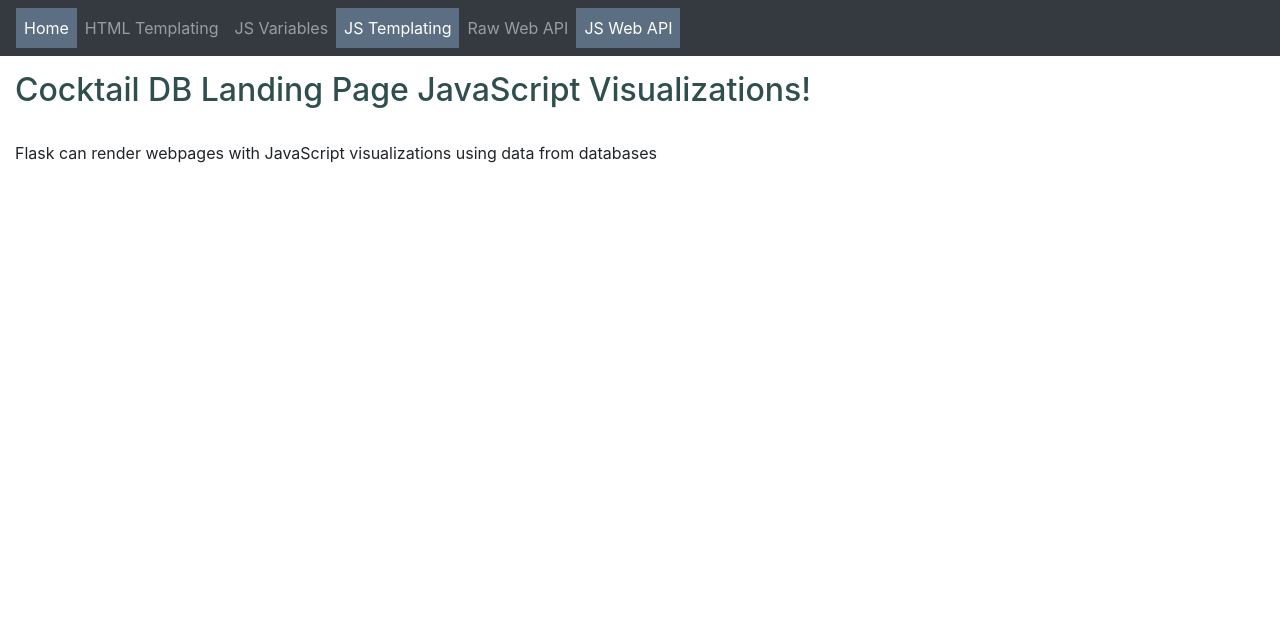
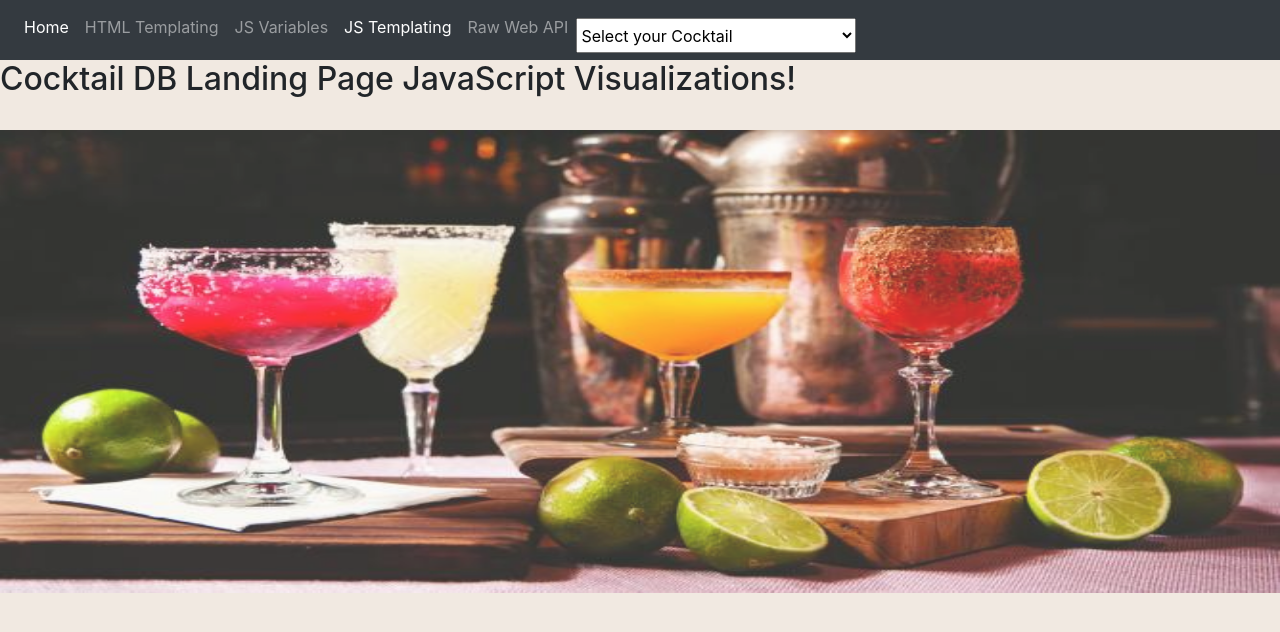
Before and after one commit to Ssimoes48/Cocktail-Creator, a Flask app: page / in a window 1280 px wide. Shown: the top 632 px of the page. Run offline with Flask 2, Linux system fonts and the light colour scheme; some libraries are stand-ins or nearby versions.

Commit message:
landing page link to index - trial

```diff
--- a/static/css/style.css
+++ b/static/css/style.css
@@ -1,24 +1,34 @@
-div.content {
-    margin: 15px;
+/* Giving the body the specified background color, adding font sizes for the h1 and h3 elements we'll be using */
+body {
+    background: rgb(241, 233, 225);
+    margin: 0px;
+
   }
 
-nav {
-    margin-bottom: 15px;
+  .navbar{
+  height:60px;
+  background:black;
   }
 
-li.active {
-    background-color: #5b6e82;
+
+  h1 {
+    font-size: 80px;
   }
 
-table {
-    width: 300px !important;
+  h3 {
+    font-size: 30px;
   }
 
-.center {
-    margin-left: auto;
-    margin-right: auto;
+  img{
+    width: 100%;
+    height: 463px;
+    opacity: 0.8;
   }
 
-h2 {
-    color: darkslategrey;
+  .dropdown-styles{
+    width: 280px;
+      float: right;
+      margin-right: 12px;
+      height: 35px;
+      margin-top: 11px;
   }
--- a/templates/index.html
+++ b/templates/index.html
@@ -30,7 +30,14 @@
         <a class="nav-link" href="/raw-web-api">Raw Web API</a>
       </li>
       <li class="nav-item active">
-        <a class="nav-link" href="/js-using-web-api">JS Web API</a>
+        <select class="dropdown-styles" id="cocktail_cat" name="cocktail_cat">
+          <option selected="">Select your Cocktail</option>
+          <option>1</option>
+          <option>2</option>
+          <option>3</option>
+          <option>4</option>
+          <option>5</option>
+        </select>
       </li>
     </ul>
 
@@ -38,7 +45,9 @@
   <div class="content">
     <h2>Cocktail DB Landing Page JavaScript Visualizations!</h2>
     <br>
-    <p>Flask can render webpages with JavaScript visualizations using data from databases</p>
+    <div>
+      <img src="Images/cocktail_bg.jpg">
+    </div>
   </div>
 </body>
 
```
Also changed, not shown: Images/cocktail_bg.jpg (added). Lines whose indentation alone changed are shown as unchanged.
